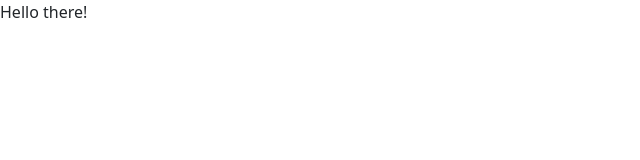
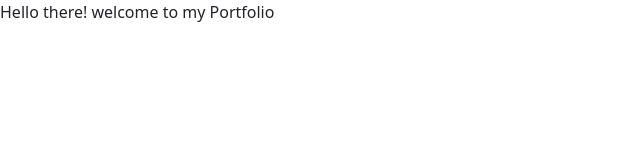
Before and after one commit to adarshadhi10/Portfolio, a React app: page public/index.html in a window 1280 px wide. Shown: the whole page, without its empty margins (0-640 px from the left). Built offline with nearby package versions, Linux system fonts and the light colour scheme; some packages are replaced by stand-ins of ours.

Commit message:
updated index page

```diff
--- a/public/index.html
+++ b/public/index.html
@@ -16,7 +16,7 @@
 
 <body>
     <noscript>You need to enable JavaScript to run this app.</noscript>
-    <div id="root">Hello there!</div>
+    <div id="root">Hello there! welcome to my Portfolio</div>
 </body>
 
 </html>
```
